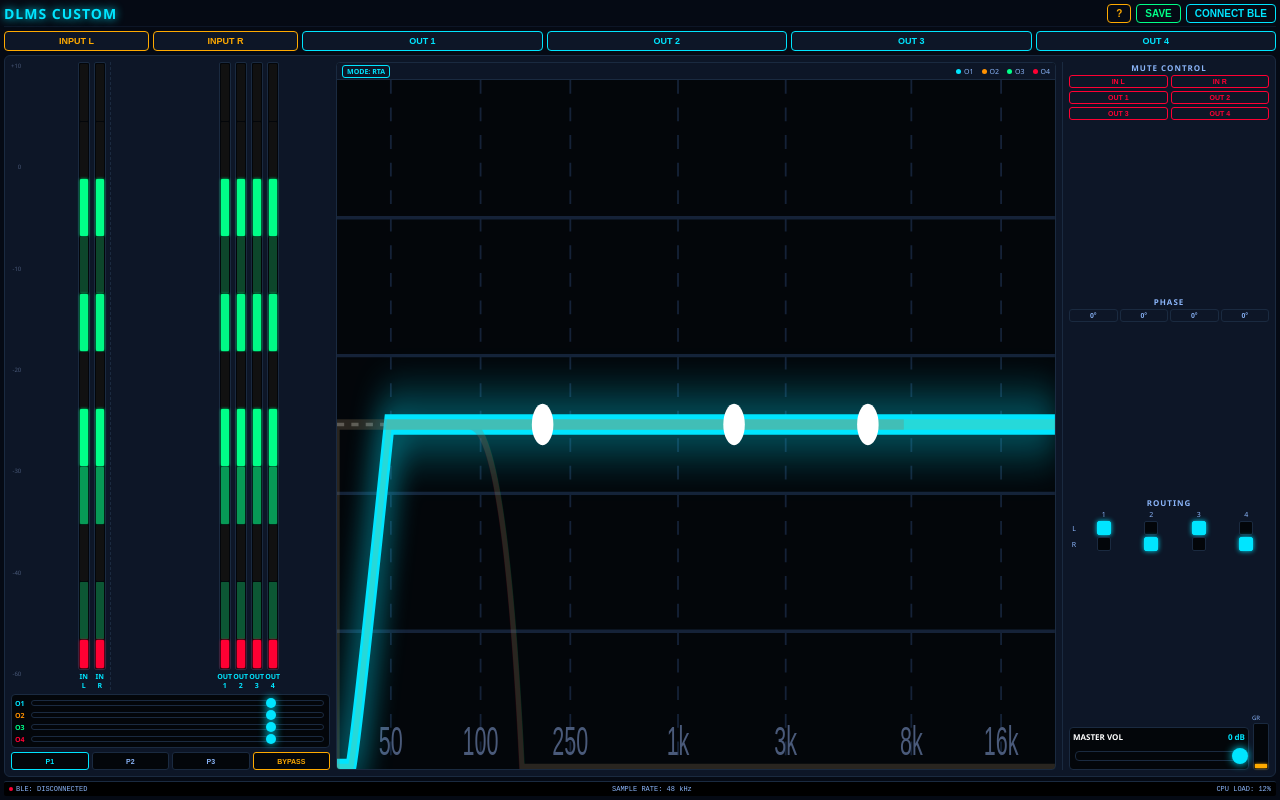
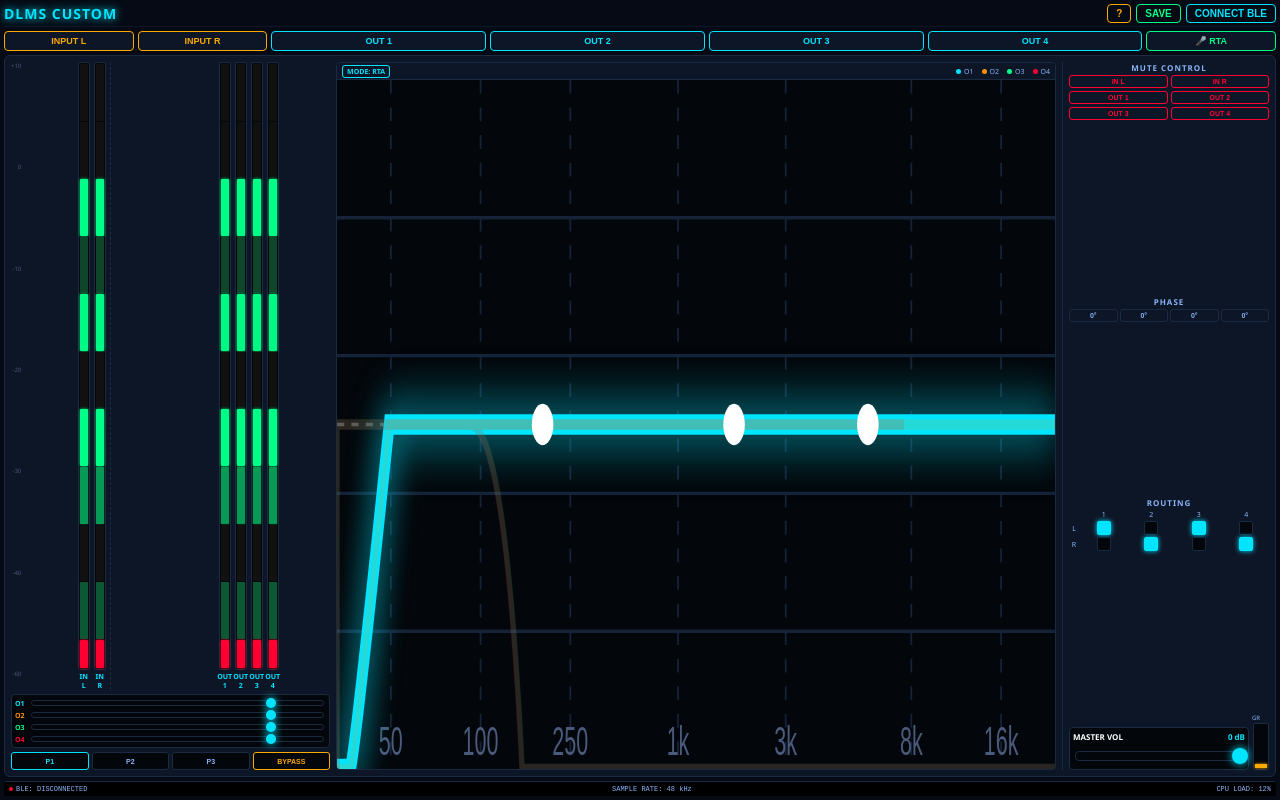
Before and after one commit to luhtu0103/DLMS_mini_coustum, a plain HTML site: page index.html in a window 1280 px wide. Drawn offline with Linux system fonts and the light colour scheme.

Commit message:
Add RTA button to navigation tabs

```diff
--- a/index.html
+++ b/index.html
@@ -206,6 +206,7 @@
     <button class="nav-btn out-btn" onclick="openSetting(2)">OUT 2</button>
     <button class="nav-btn out-btn" onclick="openSetting(3)">OUT 3</button>
     <button class="nav-btn out-btn" onclick="openSetting(4)">OUT 4</button>
+    <button class="nav-btn in-btn" style="border-color: var(--neon-green); color: var(--neon-green);" onclick="openRTAPage()">🎤 RTA</button>
 </div>
 
         <div class="main-dashboard">
```
Lines whose indentation alone changed are shown as unchanged.
